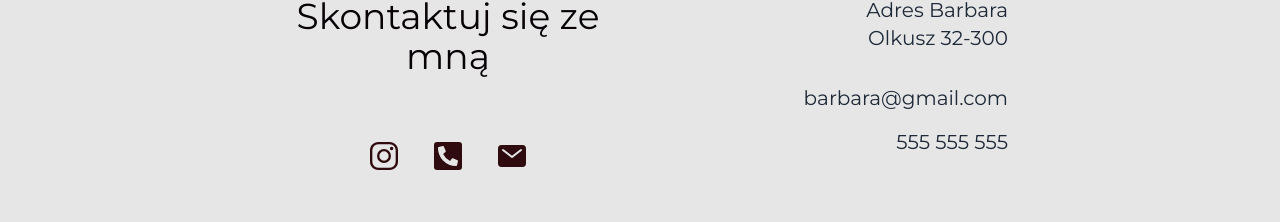
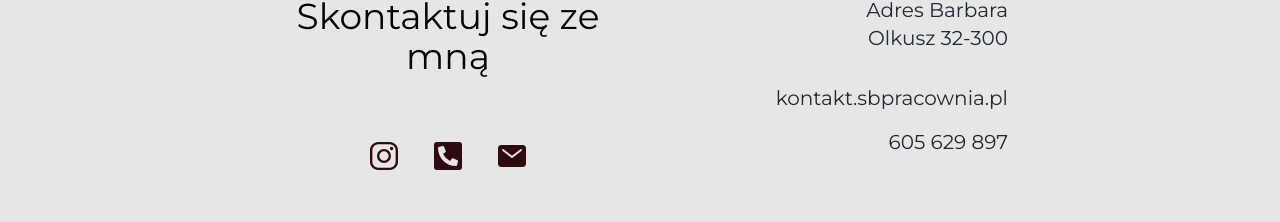
Before and after one commit to mizdebski77/Barbara-Szwala, a React (Create React App) app: page /Kontakt in a window 1280 px wide. Shown: the part 168-390 px from the top of the page. Built offline with nearby package versions, Linux system fonts and the light colour scheme.

Commit message:
Links in contact section updated

```diff
--- a/src/features/Contact/contact.tsx
+++ b/src/features/Contact/contact.tsx
@@ -55,8 +55,16 @@ export const Contact = () => {
                         Skontaktuj się ze mną
                     </h1>
                     <div className="flex gap-8 justify-center">
-                        {Socials.map((social) => (
-                            <social.icon className="cursor-pointer text-buttons duration-300 hover:scale-75 md:text-[32px] text-3xl" />
+                        {Socials.map((social, index) => (
+                            <a
+                                key={index}
+                                href={social.link}
+                                target="_blank"
+                                rel="noopener noreferrer"
+                                aria-label={social.name}
+                            >
+                                <social.icon className="text-buttons duration-300 hover:scale-75 md:text-[32px] text-3xl" />
+                            </a>
                         ))}
                     </div>
                 </div>
@@ -66,9 +74,12 @@ export const Contact = () => {
                         Adres Barbara <p>Olkusz 32-300</p>
                     </a>
                     <div className="grid">
-                        <a>barbara@gmail.com </a>
-                        <a className="md:text-right text-center">
-                            555 555 555{" "}
+                        <a href="mailto:">kontakt.sbpracownia.pl </a>
+                        <a
+                            className="md:text-right text-center"
+                            href="tel:+605629897"
+                        >
+                            605 629 897
                         </a>
                     </div>
                 </div>
```
